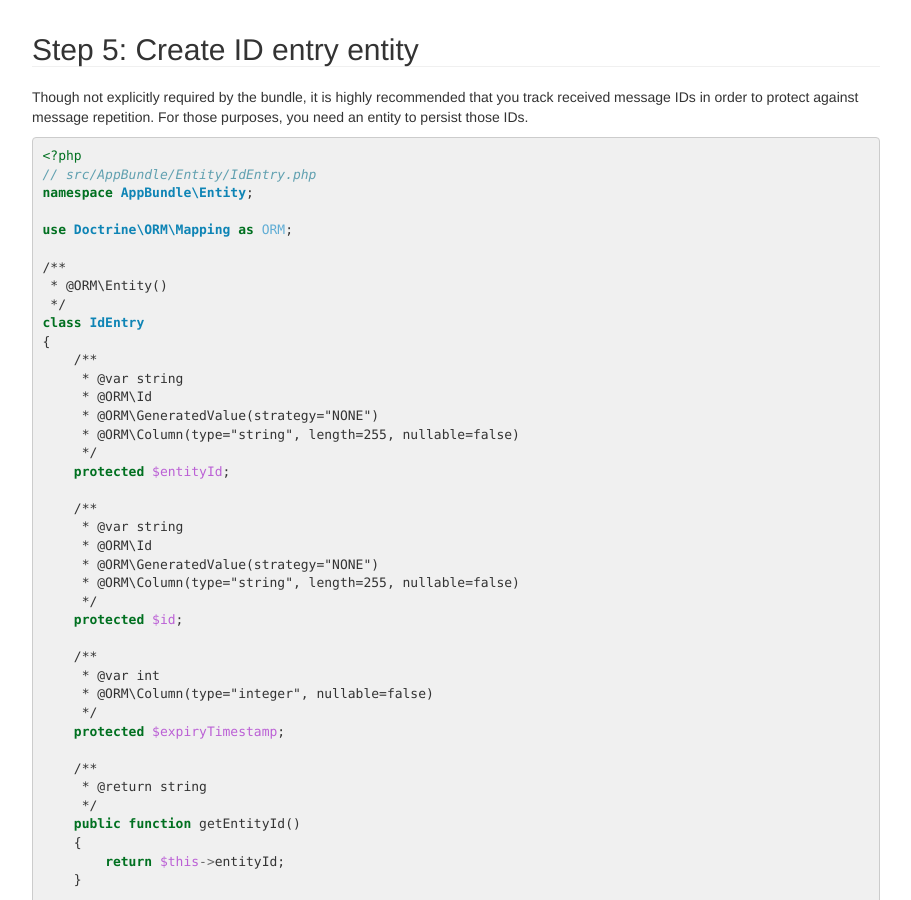
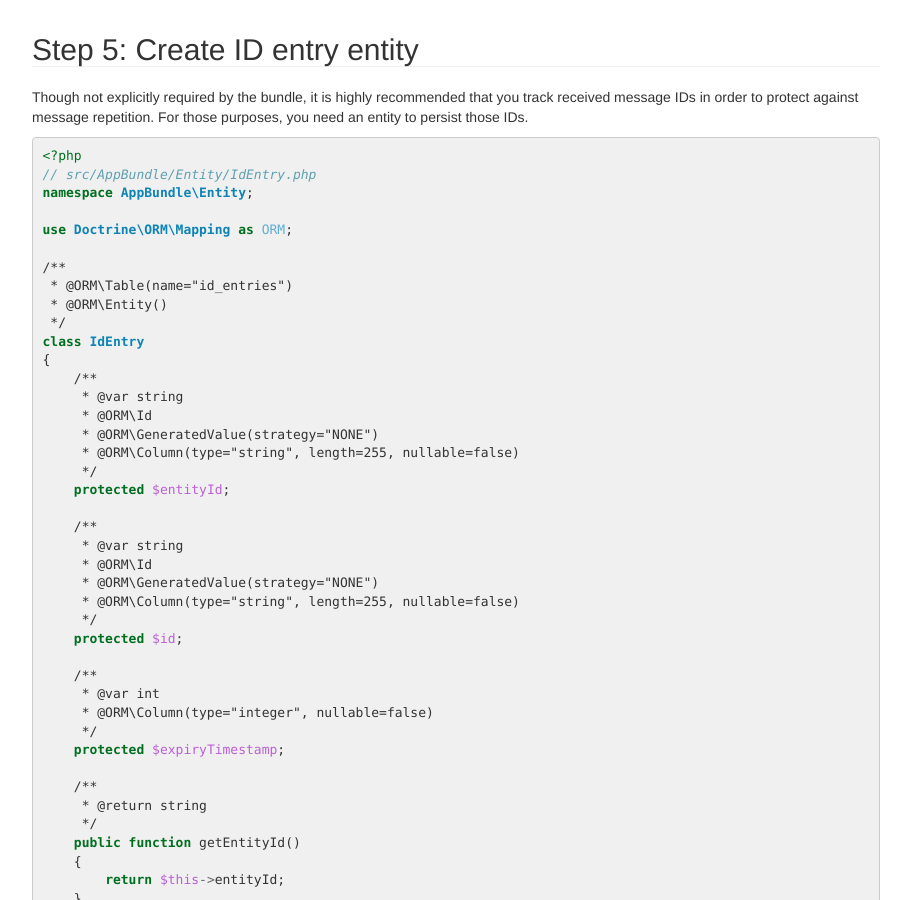
Before and after one commit to lightSAML/lightSAML.github.io, a Jekyll site: the page built from SP-Bundle/Getting-started/index.md, in a window 1280 px wide and 900 px high, scrolled down 3322 px. Shown: the whole window, without its empty margins (38-949 px from the left). Built offline with Jekyll 4.4.1, drawn with Linux system fonts in a browser that asks for light colours; nearby versions of some CDN libraries.

Commit message:
Add table name declaration, when i launch doctrine:migration:diff i didn't any changes

```diff
--- a/SP-Bundle/Getting-started/index.md
+++ b/SP-Bundle/Getting-started/index.md
@@ -187,6 +187,7 @@ namespace AppBundle\Entity;
 use Doctrine\ORM\Mapping as ORM;
 
 /**
+ * @ORM\Table(name="id_entries")
  * @ORM\Entity()
  */
 class IdEntry
```
